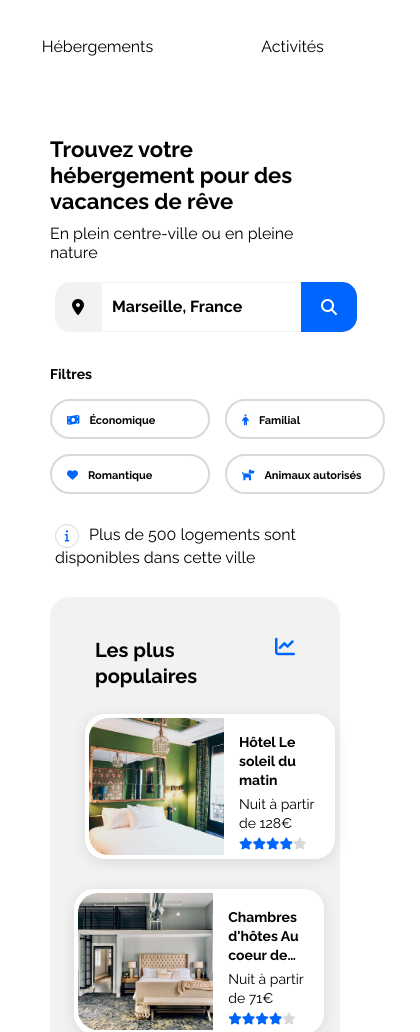
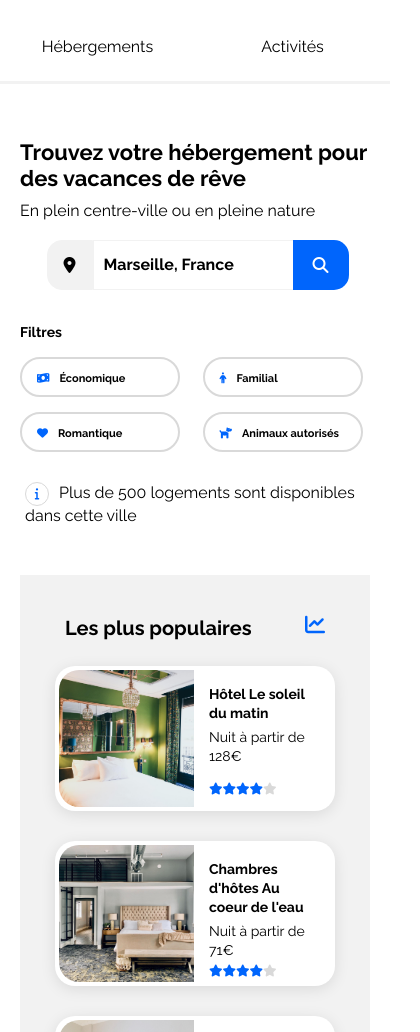
Before and after one commit to anaislcno/Project-Booki, a plain HTML site: page index.html in a window 390 px wide. Shown: the part 57-1089 px from the top of the page, 420 px wide, since content can reach past the window. Drawn offline with Linux system fonts and the light colour scheme.

Commit message:
add media queries tel

```diff
--- a/CSS/mediaqueries.css
+++ b/CSS/mediaqueries.css
@@ -79,6 +79,11 @@
 
 @media screen and (min-width: 300px) and  (max-width: 768px) {
 
+    main {
+        padding: 0;
+        margin: 20px;
+    }
+
     /* Header */
 
     nav {
@@ -97,6 +102,8 @@
         margin: 0;
         flex: 1;
         text-align: center;
+        border-bottom: 3px solid #F2F2F2;
+
     }
 
     nav a:hover {
@@ -104,8 +111,19 @@
         border-top: none;
     }
 
+    /* Infobar */
+
+    #infobar {
+        margin: 30px 0px 50px 5px;
+    }
+
     /* Body */
     /* Form */
+
+    #search-form {
+        justify-content: center;
+    }
+
 
     input[type='submit'] {
         display: none;
@@ -134,6 +152,7 @@
         grid-template-rows: 40px 40px ;
         gap: 15px 15px;
         font-size: 11px;
+        max-width: 350px;
     }
 
     #filter li {
@@ -159,6 +178,25 @@
         flex-direction: column;
     }
 
+    #host-container {
+        background-color: white;
+    }
+
+    /* Popular part */
+
+    .card-popular {
+        margin: auto;
+    }
+
+    #flex-popular {
+        display: grid;
+        justify-content: center;
+    }
+
+    #popular-container {
+        border-radius: 0;
+    }
+
     /* Both parts */
 
     #articles-container {
@@ -176,6 +214,7 @@
 
     #footer-flex {
         flex-direction: column;
+        margin: 60px 0px;
     }
 
 }
--- a/CSS/styles.css
+++ b/CSS/styles.css
@@ -383,6 +383,16 @@ ul .fa-solid {
     box-shadow: 0px 3px 15px rgba(0, 0, 0, 0.1);
 }
 
+.card-activities h3 {
+     /* Line clamp support by all browser */
+     display: -webkit-box;
+     -webkit-line-clamp: 1;
+     -webkit-box-orient: vertical;
+     /* ... */
+     text-overflow: ellipsis;
+     overflow: hidden;
+}
+
 .container-card-activities {
     margin: 15px 0px 15px 20px;
 }
```
